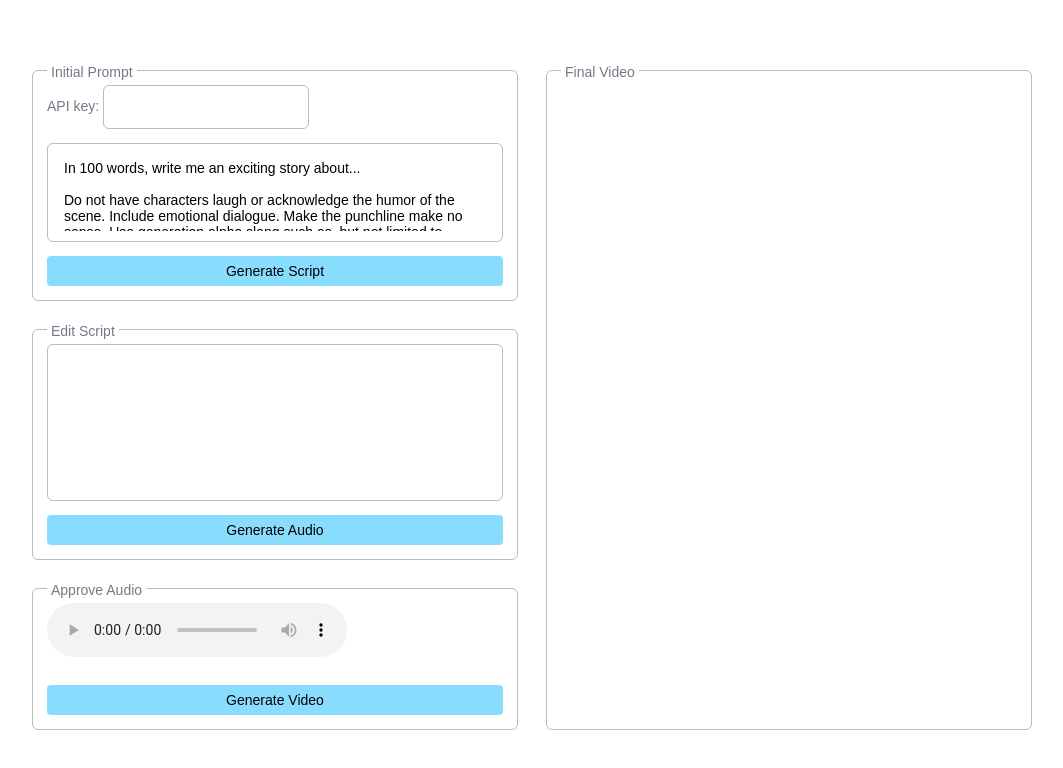
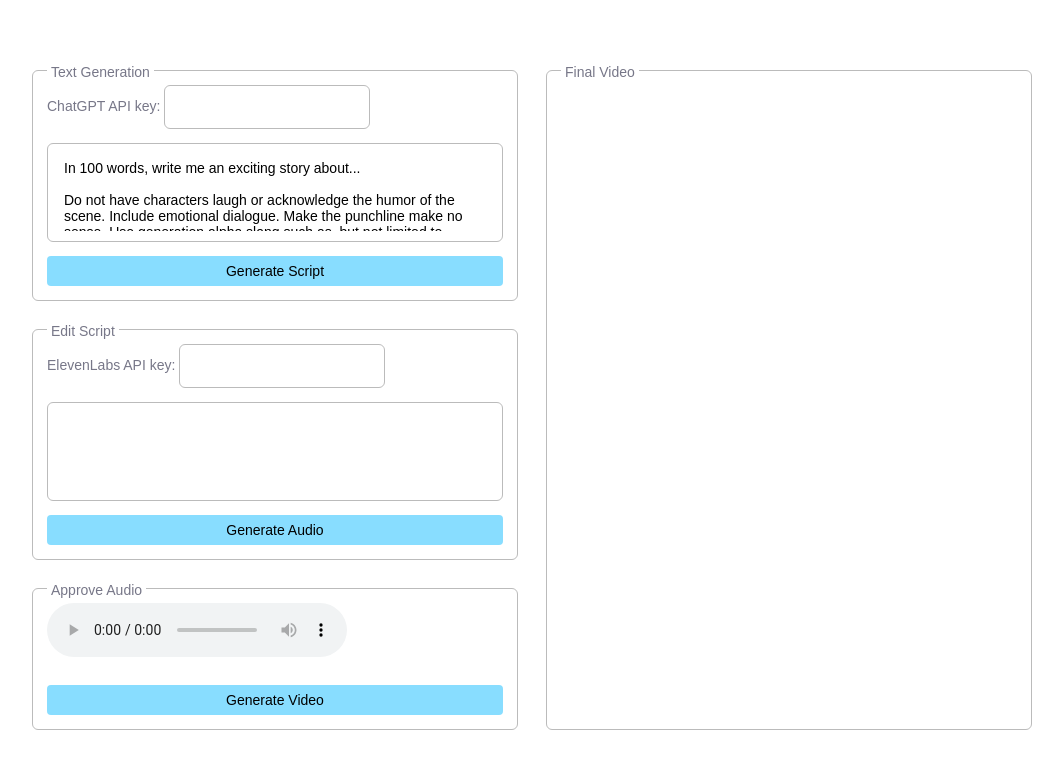
Before and after one commit to forever-experimental/AIFunnyShorts, a website: page index.html in a window 1280 px wide. Shown: the whole page, without its empty margins (108-1171 px from the left). Drawn offline with Linux system fonts and the light colour scheme.

Commit message:
Update index.html

```diff
--- a/index.html
+++ b/index.html
@@ -25,32 +25,37 @@
 </head>
 <body>
     <div class="border headed flex-col">
-        <label>Initial Prompt</label>
+        <label>Text Generation</label>
 
         <div>
-            <label for="apikey">API key:</label>
-            <input type="text" id="apikey" class="border">
+            <label for="input-textgen-apikey">ChatGPT API key:</label>
+            <input type="text" id="input-textgen-apikey" class="border">
         </div>
 
     	<div class="border" style="flex: 1;">
-            <textarea id="story">
+            <textarea id="input-textgen-text">
 In 100 words, write me an exciting story about...
 
 Do not have characters laugh or acknowledge the humor of the scene. Include emotional dialogue. Make the punchline make no sense. Use generation alpha slang such as, but not limited to, "chuds," "gooners," "rizz," "alpha," and "sigma."
             </textarea>
         </div>
 
-        <input type="submit" id="gen-script" value="Generate Script">
+        <input type="submit" id="button-textgen-generate" value="Generate Script">
     </div>
 
     <div class="border headed flex-col">
         <label>Edit Script</label>
 
-        <div class="border" style="flex: 1;">
-            <textarea id="script"></textarea>
+        <div>
+            <label for="input-audiogen-apikey">ElevenLabs API key:</label>
+            <input type="text" id="input-audiogen-apikey" class="border">
         </div>
 
-        <input type="submit" id="gen-audio" value="Generate Audio">
+        <div class="border" style="flex: 1;">
+            <textarea id="input-audiogen-text"></textarea>
+        </div>
+
+        <input type="submit" id="button-audiogen-generate" value="Generate Audio">
     </div>
 
     <div class="border headed flex-col">
@@ -64,7 +69,7 @@ Do not have characters laugh or acknowledge the humor of the scene. Include emot
 
         <div style="flex: 1;"></div>
 
-        <input type="submit" id="gen-video" value="Generate Video">
+        <input type="submit" id="button-videogen-generate" value="Generate Video">
     </div>
 
     <div class="border headed flex-col" style="grid-column: 2; grid-row: 1 / span 3;">
```
